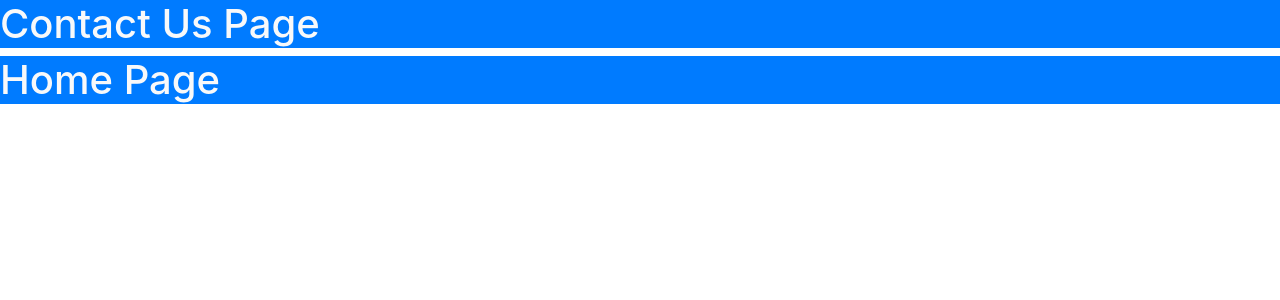
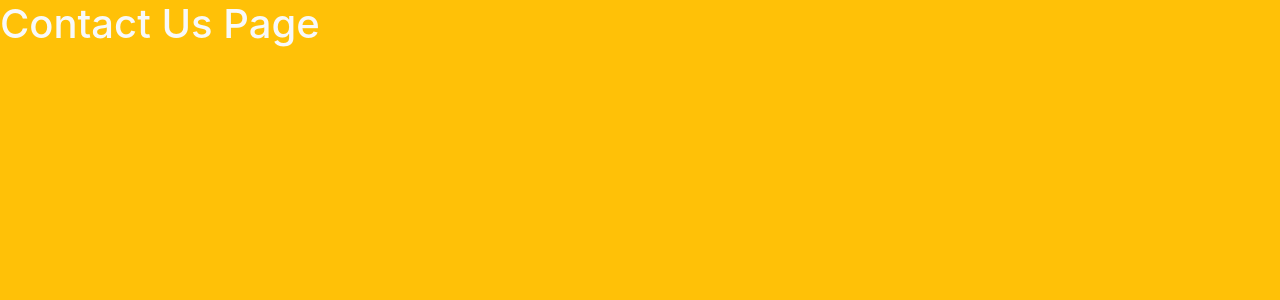
Before and after one commit to cg-201/react-app-demo5, a React (Create React App) app: page /contact-us in a window 1280 px wide. Shown: the top 300 px of the page. Built offline with nearby package versions, Linux system fonts and the light colour scheme.

Commit message:
basics of routing is done.

```diff
--- a/src/App.js
+++ b/src/App.js
@@ -1,6 +1,6 @@
 import logo from "./logo.svg";
 import "./App.css";
-import { BrowserRouter as Router, Route } from "react-router-dom";
+import { BrowserRouter as Router, Route, Switch } from "react-router-dom";
 import { Home } from "./components/Home";
 import { AboutUs } from "./components/AboutUs";
 import { Project } from "./components/Project";
@@ -9,6 +9,7 @@ import { ContactUs } from "./components/ContactUs";
 function App() {
   return (
     <Router>
+      <Switch>
         <Route path="/home">
           <Home />
         </Route>
@@ -28,6 +29,7 @@ function App() {
         <Route path="/">
           <Home />
         </Route>
+      </Switch>
     </Router>
   );
 }
--- a/src/components/AboutUs.js
+++ b/src/components/AboutUs.js
@@ -1,6 +1,6 @@
 export function AboutUs() {
   return (
-    <div className="bg-primary">
+    <div className="bg-info" style={{ height: "100vh" }}>
       <h1 className="text-light">About Us</h1>
     </div>
   );
--- a/src/components/ContactUs.js
+++ b/src/components/ContactUs.js
@@ -1,6 +1,6 @@
 export function ContactUs() {
   return (
-    <div className="bg-primary">
+    <div className="bg-warning" style={{ height: "100vh" }}>
       <h1 className="text-light">Contact Us Page</h1>
     </div>
   );
--- a/src/components/Home.js
+++ b/src/components/Home.js
@@ -1,6 +1,6 @@
 export function Home() {
   return (
-    <div className="bg-primary">
+    <div className="bg-primary" style={{ height: "100vh" }}>
       <h1 className="text-light">Home Page</h1>
     </div>
   );
--- a/src/components/Project.js
+++ b/src/components/Project.js
@@ -1,6 +1,6 @@
 export function Project() {
   return (
-    <div className="bg-primary">
+    <div className="bg-success" style={{ height: "100vh" }}>
       <h1 className="text-light">Project Page</h1>
     </div>
   );
```
Lines whose indentation alone changed are shown as unchanged.
